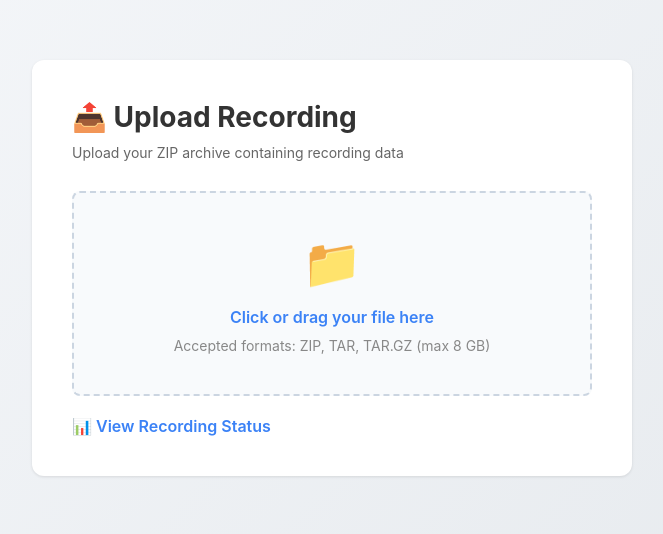
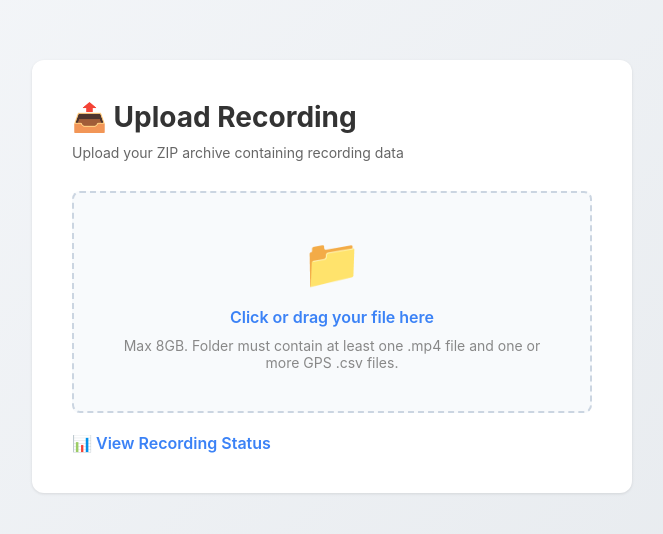
Before and after one commit to antosomzi/traffic-sign-app, a Flask app: page / in a window 1280 px wide. Shown: the top 534 px of the page, without its empty margins (308-971 px from the left). Run offline with Flask 3, Linux system fonts and the light colour scheme.

Commit message:
zip frontend side

```diff
--- a/templates/upload.html
+++ b/templates/upload.html
@@ -198,8 +198,8 @@
         <div class="upload-area" id="upload-area">
             <div class="upload-icon">📁</div>
             <label for="file-input" class="file-label">Click or drag your file here</label>
-            <input type="file" id="file-input" accept=".zip,.tar,.tar.gz,.tgz">
-            <p class="file-info">Accepted formats: ZIP, TAR, TAR.GZ (max 8 GB)</p>
+            <input type="file" id="file-input" webkitdirectory directory multiple>
+            <p class="file-info">Max 8GB. Folder must contain at least one .mp4 file and one or more GPS .csv files.</p>
         </div>
 
         <div class="selected-file" id="selected-file"></div>
@@ -229,6 +229,7 @@
         const message = document.getElementById('message');
 
         let selectedFileData = null;
+    let selectedFolderFiles = [];
 
         // Drag and drop handlers
         uploadArea.addEventListener('dragover', (e) => {
@@ -255,16 +256,22 @@
 
         fileInput.addEventListener('change', (e) => {
             if (e.target.files.length > 0) {
-                handleFileSelect(e.target.files[0]);
+                handleFileSelect(e.target.files);
             }
         });
 
         function handleFileSelect(file) {
-            selectedFileData = file;
-            selectedFile.textContent = `📎 ${file.name} (${formatFileSize(file.size)})`;
+            selectedFolderFiles = Array.from(file);
+            selectedFileData = null;
+            if (selectedFolderFiles.length > 0) {
+                const folderName = selectedFolderFiles[0].webkitRelativePath.split('/')[0];
+                selectedFile.textContent = `📁 ${folderName}/ (${selectedFolderFiles.length} files)`;
+            } else {
+                selectedFile.textContent = '';
+            }
             selectedFile.style.display = 'block';
             uploadBtn.style.display = 'block';
-            uploadBtn.disabled = false; // Réactive le bouton uniquement lors d'une nouvelle sélection
+            uploadBtn.disabled = false;
             message.style.display = 'none';
         }
 
@@ -280,14 +287,25 @@
         }
 
         uploadBtn.addEventListener('click', async () => {
-            if (!selectedFileData) return;
-
-            const formData = new FormData();
-            formData.append('file', selectedFileData);
+            if (selectedFolderFiles.length === 0) return;
 
             uploadBtn.disabled = true;
             progressContainer.style.display = 'block';
             message.style.display = 'none';
+
+            const { zipSync } = window.fflate;
+            const folderName = selectedFolderFiles[0].webkitRelativePath.split('/')[0];
+            const filesObj = {};
+            for (const file of selectedFolderFiles) {
+                let relPath = file.webkitRelativePath;
+                filesObj[relPath] = new Uint8Array(await file.arrayBuffer());
+            }
+            const zipped = zipSync(filesObj, { level: 0 });
+            const zipBlob = new Blob([zipped], { type: 'application/zip' });
+            const zipName = folderName + '.zip';
+
+            const formData = new FormData();
+            formData.append('file', zipBlob, zipName);
 
             try {
                 const response = await fetch('/upload', {
@@ -383,5 +401,6 @@
             message.style.display = 'block';
         }
     </script>
+    <script src="https://unpkg.com/fflate@0.8.2"></script>
 </body>
 </html>
```
